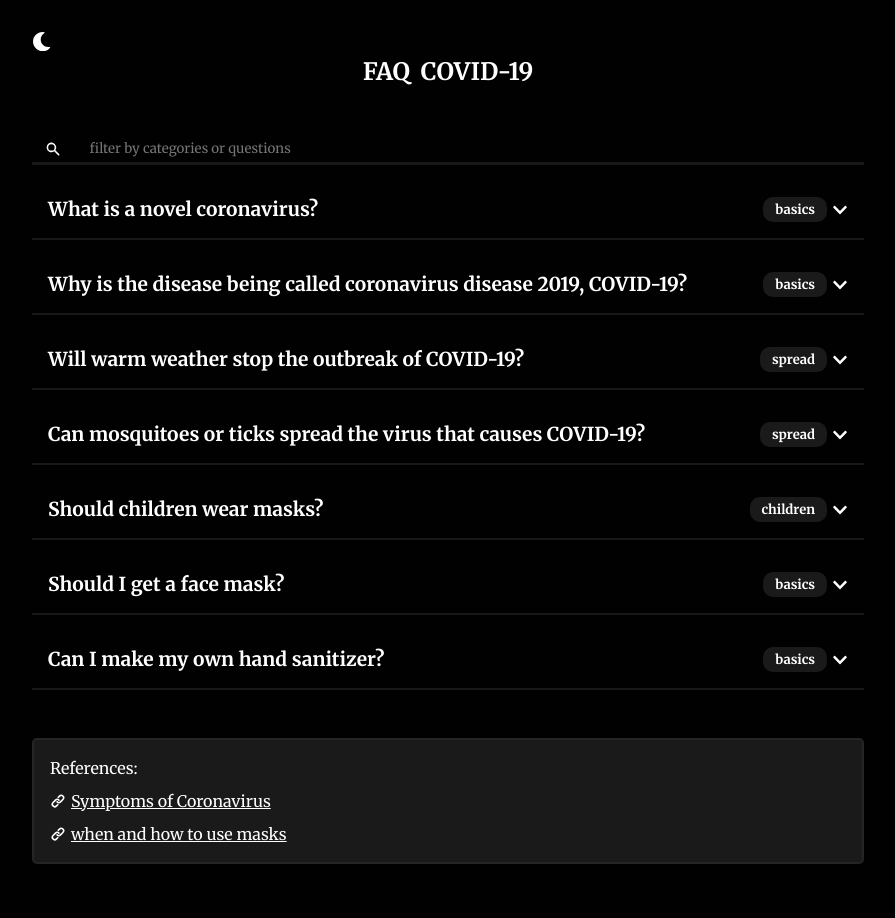
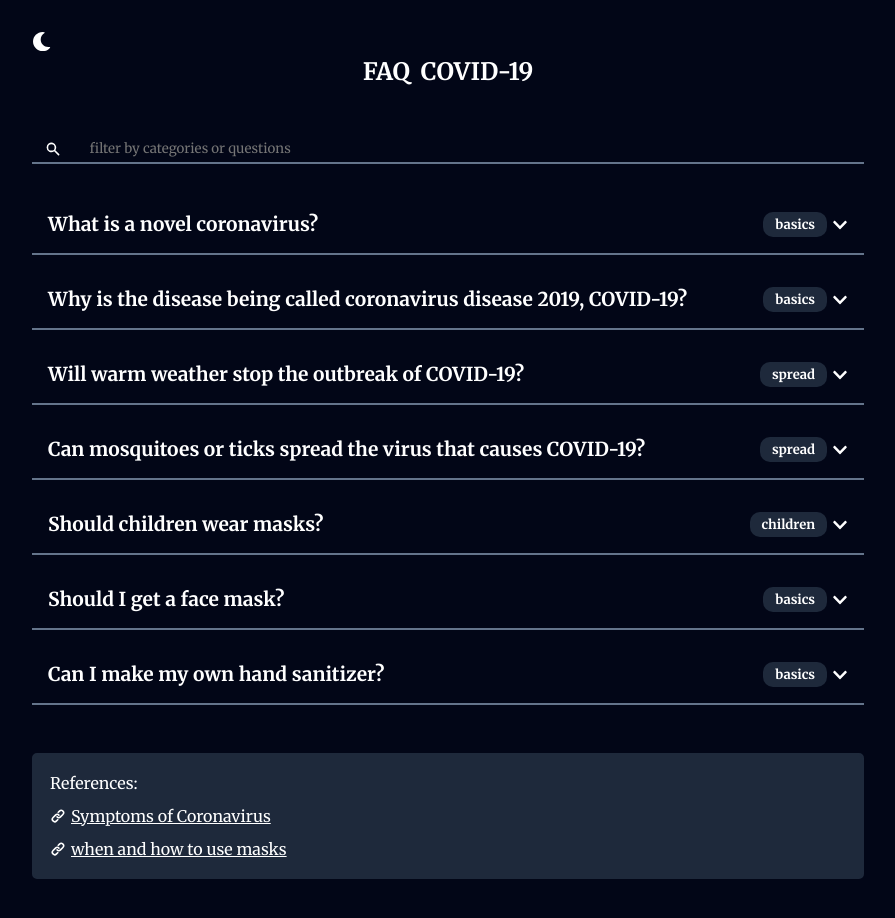
Before and after one commit to samueldlacruz/FAQ-covid-19-pwa, a React (Create React App) app: page / in a window 1280 px wide. Shown: the top 918 px of the page, without its empty margins (192-1087 px from the left). Built offline with nearby package versions, Linux system fonts and the light colour scheme.

Commit message:
refactor: updated themes

```diff
--- a/src/components/FAQ/Filter/style.ts
+++ b/src/components/FAQ/Filter/style.ts
@@ -4,7 +4,7 @@ export const FilterContainer = styled.div`
   display: flex;
   width: 100%;
   flex-wrap: wrap;
-  margin-bottom: 1rem;
+  margin-bottom: 2rem;
   justify-content: space-around;
   align-items: center;
 `
@@ -15,7 +15,7 @@ export const ContainerInput = styled.div`
   justify-content: center;
   align-items: center;
   color: white;
-  border-bottom: 3px solid  ${props => props.theme.colors.primary};
+  border-bottom: 2px solid  ${props => props.theme.colors.primary};
 
   div {
     align-items: center;
--- a/src/components/FAQ/List/Empty.tsx
+++ b/src/components/FAQ/List/Empty.tsx
@@ -1,4 +1,3 @@
-import React from 'react'
 import { FaInfo } from 'react-icons/fa'
 import { NotFoundCard } from './styles'
 
--- a/src/styles/themes/dark.ts
+++ b/src/styles/themes/dark.ts
@@ -2,10 +2,9 @@ export default {
     title: 'dark',
 
     colors: {
-        primary: 'rgb(24, 24, 24)',
-        secondary: '#2d2d2d96',
-
-        background: '#010101',
+        primary: '#64748b',
+        secondary: '#1e293b',
+        background: '#020617',
         text: '#fff'
     },
 };
--- a/src/styles/themes/light.ts
+++ b/src/styles/themes/light.ts
@@ -2,10 +2,9 @@ export default {
     title: 'light',
 
     colors: {
-        primary: 'rgb(16, 16, 16, 0.7)',
-        secondary: 'rgb(24, 24, 24)',
-
-        background: '#fefcfa',
+        primary: '#d1d5db',
+        secondary: '#374151',
+        background: '#f0fdfa',
         text: '#000'
     },
 };
```
